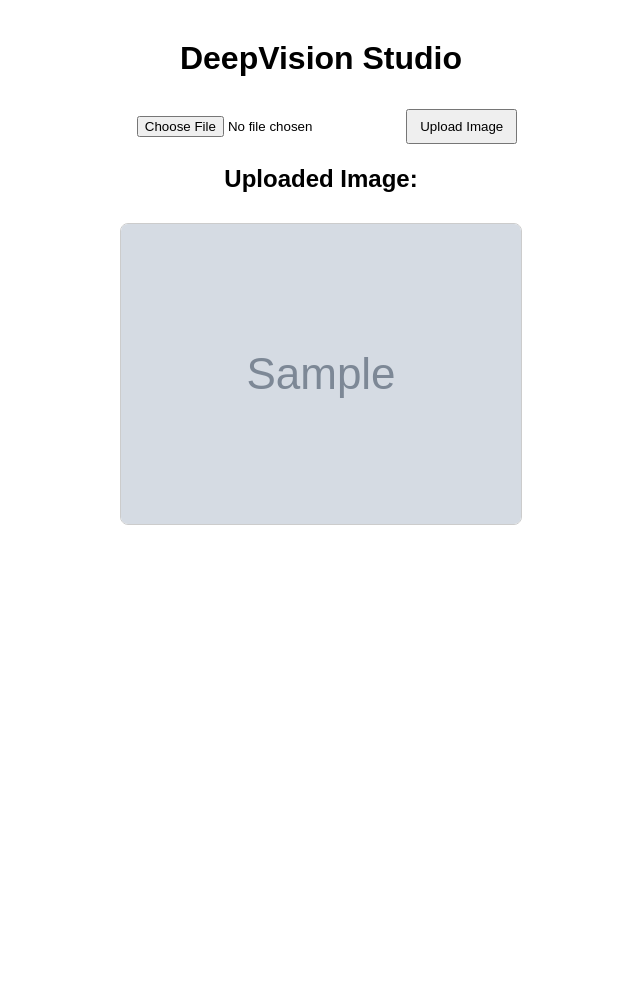
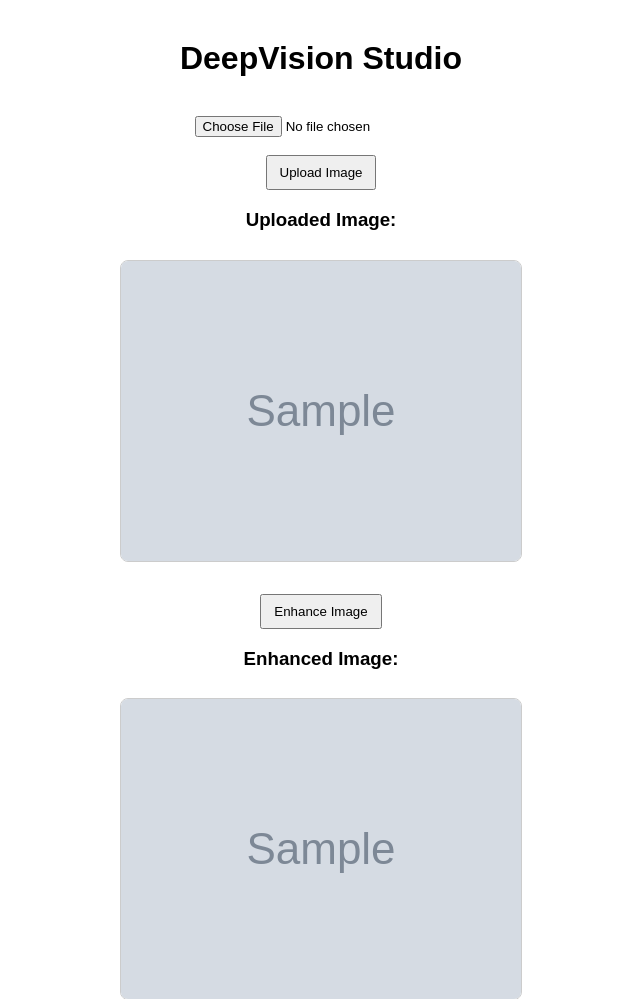
Before and after one commit to FairozAhmadSheikh/DeepVision_Studio, a Flask app: template templates/home.html in a window 1280 px wide. Shown: the top 999 px of the page, without its empty margins (319-959 px from the left). Before the commit the page ends 525 px from the top, so only its background shows below. Run offline with Flask 3, Linux system fonts and the light colour scheme; the template is opened without the code that fills it: most values are stand-ins (such as "Sample title", 1, 10 or a date in 2020); grey boxes marked "Sample" are stand-in pictures.

Commit message:
Home Page updated

```diff
--- a/templates/home.html
+++ b/templates/home.html
@@ -2,11 +2,22 @@
 {% block content %}
     <form method="POST" enctype="multipart/form-data">
         <input type="file" name="image" accept="image/*" required>
+        <br>
         <button type="submit">Upload Image</button>
     </form>
 
     {% if uploaded_image %}
-        <h2>Uploaded Image:</h2>
-        <img src="{{ uploaded_image }}" width="400">
+        <h3>Uploaded Image:</h3>
+        <img src="{{ uploaded_image }}">
+        <form method="POST" action="/enhance">
+            <input type="hidden" name="image_path" value="{{ uploaded_image }}">
+            <br>
+            <button type="submit">Enhance Image</button>
+        </form>
+    {% endif %}
+
+    {% if enhanced_image %}
+        <h3>Enhanced Image:</h3>
+        <img src="{{ enhanced_image }}">
     {% endif %}
 {% endblock %}
```
